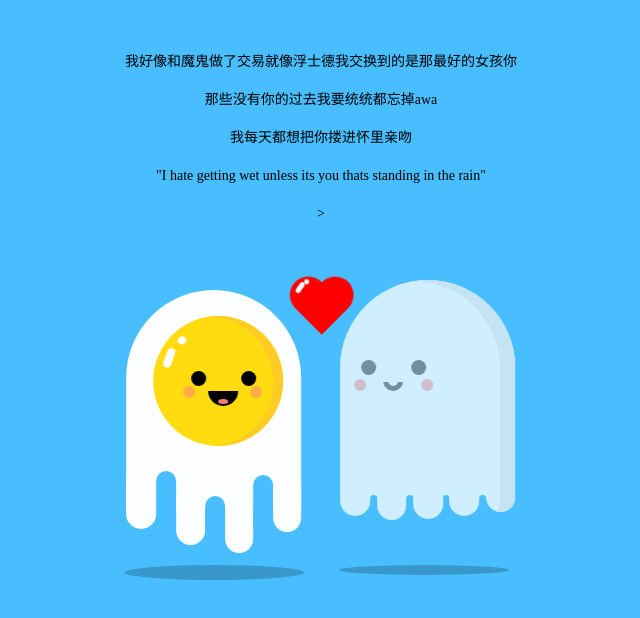
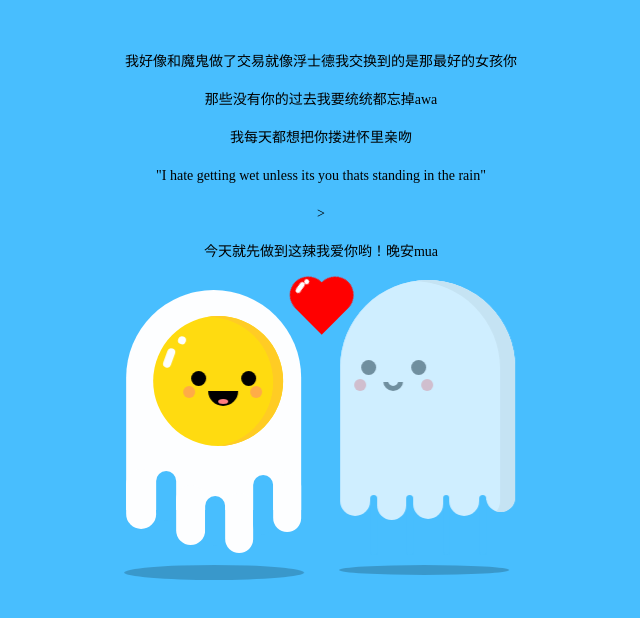
Before and after one commit to blackljk/blackljk.github.io, a plain HTML site: page index.html in a window 1280 px wide. Shown: the whole page, without its empty margins (319-959 px from the left). Drawn offline with Linux system fonts and the light colour scheme.

Commit message:
Update index.html

```diff
--- a/index.html
+++ b/index.html
@@ -56,6 +56,7 @@
 <p> 那些没有你的过去我要统统都忘掉awa</p>
 <p> 我每天都想把你搂进怀里亲吻 </p>
 <p> "I hate getting wet unless its you thats standing in the rain"</p>>
+<p>今天就先做到这辣我爱你哟！晚安mua</p>>
 </div>
 </body>
 </html>
```
